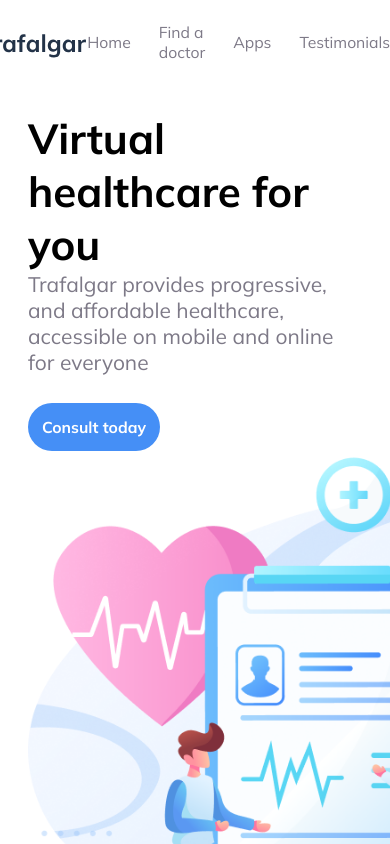
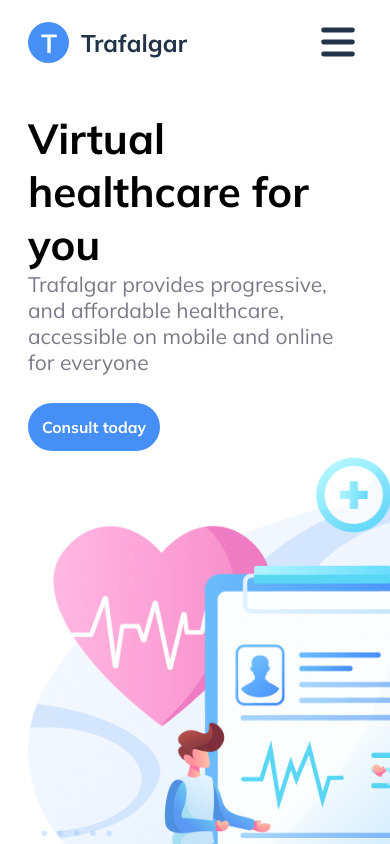
Before and after one commit to wendsondev/trafalgar-landing-page, a React (Vite) app: page / in a window 390 px wide. Shown: the top 844 px of the page. Built offline with nearby package versions, Linux system fonts and the light colour scheme.

Commit message:
responsive header component

```diff
--- a/src/components/Header/Nav/index.tsx
+++ b/src/components/Header/Nav/index.tsx
@@ -1,12 +1,16 @@
 import { useState } from 'react';
+import { HiMenu, HiMenuAlt3 } from 'react-icons/hi';
 import styles from './styles.module.scss';
 
 export function Nav () {
 
   const [currentActive, setCurrentActive] = useState('');
+  const [menuIsOpen, setMenuIsOpen] = useState(false);
 
   return (
     <nav className={styles.container}>
+
+      <div className={`${styles.menu} ${menuIsOpen ? styles.active : ''}`}>
         <a className={currentActive === 'home' ? styles.active : ''} href="#home"
           onClick={() => setCurrentActive('home')}>Home</a>
 
@@ -25,6 +29,22 @@ export function Nav () {
         <a href="#about"
           className={currentActive === 'about' ? styles.active : ''}
           onClick={() => setCurrentActive('about')}>About Us</a>
+      </div>
+
+      {
+        menuIsOpen ?
+          <HiMenuAlt3
+            size={48}
+            className={styles.closeMenuMobile}
+            onClick={() => setMenuIsOpen(!menuIsOpen)}
+          />
+        :
+          <HiMenu
+            size={48}
+            className={styles.menuMobile}
+            onClick={() => setMenuIsOpen(!menuIsOpen)}
+          />
+      }
     </nav>
   );
 }
--- a/src/components/Header/Nav/styles.module.scss
+++ b/src/components/Header/Nav/styles.module.scss
@@ -1,4 +1,8 @@
 .container {
+  display: flex;
+  align-items: center;
+
+  .menu {
     display: flex;
     align-items: center;
     gap: 2rem;
@@ -6,9 +10,88 @@
     a {
       &.active{
         font-weight: 700;
+        color: var(--blue-700)
       }
 
       font-size: 1.125rem;
       color: var(--gray-500);
     }
   }
+
+  .menuMobile, .closeMenuMobile {
+    display: none;
+  }
+
+  @media screen and (max-width: 750px) {
+    .menuMobile {
+      display: flex;
+      color: var(--blue-700);
+    }
+
+    .menu {
+      width: 0px;
+      height: 100vh;
+      display: flex;
+      flex-direction: column;
+      align-items: center;
+      padding-top: 5rem;
+      overflow: hidden;
+      z-index: -1;
+
+      position: fixed;
+      top: 0;
+      right: 0;
+      transition: .5s;
+      background: var(--blue-400);
+
+      &.active {
+        width: 50%;
+
+        overflow: visible;
+
+        transition: .5s;
+        z-index: 1000;
+      }
+
+      a {
+        font-size: 2rem;
+        color: var(--white);
+
+        padding: 1.5rem 0;
+        white-space: nowrap;
+        line-height: .5rem;
+        border-bottom: .2rem solid transparent;
+
+        transition: .3s;
+
+        &.active {
+          color: var(--white);
+          font-weight: 700;
+          border-bottom: .2rem solid var(--white);
+          transition: .3s;
+        }
+      }
+    }
+
+    .closeMenuMobile {
+      display: flex;
+      color: var(--white);
+      position: fixed;
+      top: 1rem;
+      right: 1rem;
+      z-index: 1001;
+
+      animation: fadeMenu .4s linear;
+
+      @keyframes fadeMenu {
+        from {
+          opacity: 0%;
+        }
+
+        to {
+          opacity: 100%;
+        }
+      }
+    }
+  }
+}
--- a/src/components/Header/styles.module.scss
+++ b/src/components/Header/styles.module.scss
@@ -2,7 +2,7 @@
   max-height: 5rem;
   display: flex;
   justify-content: center;
-  padding: 3rem 0;
+  padding: 3rem 2rem;
 
   > div {
     width: 70rem;
```
Lines whose indentation alone changed are shown as unchanged.
